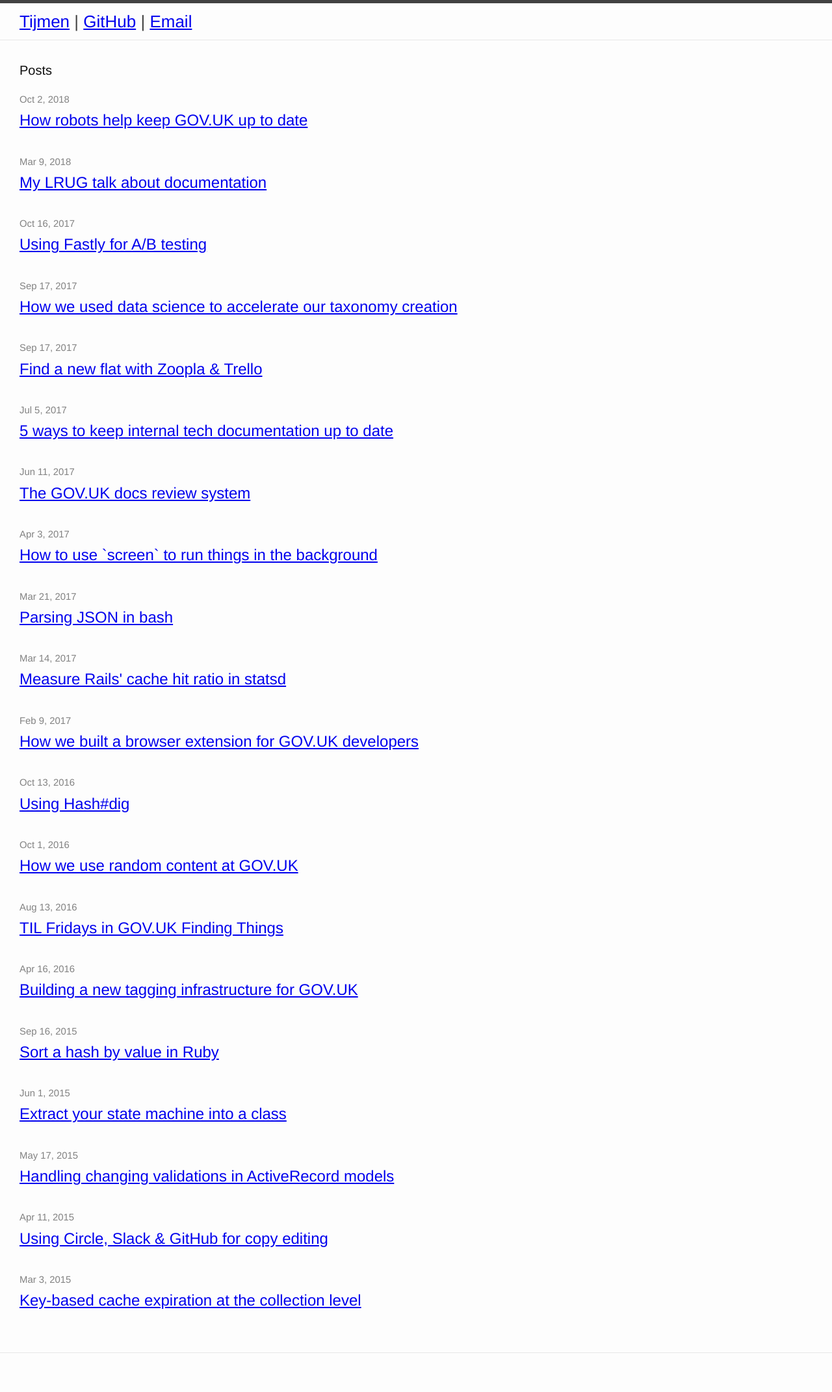
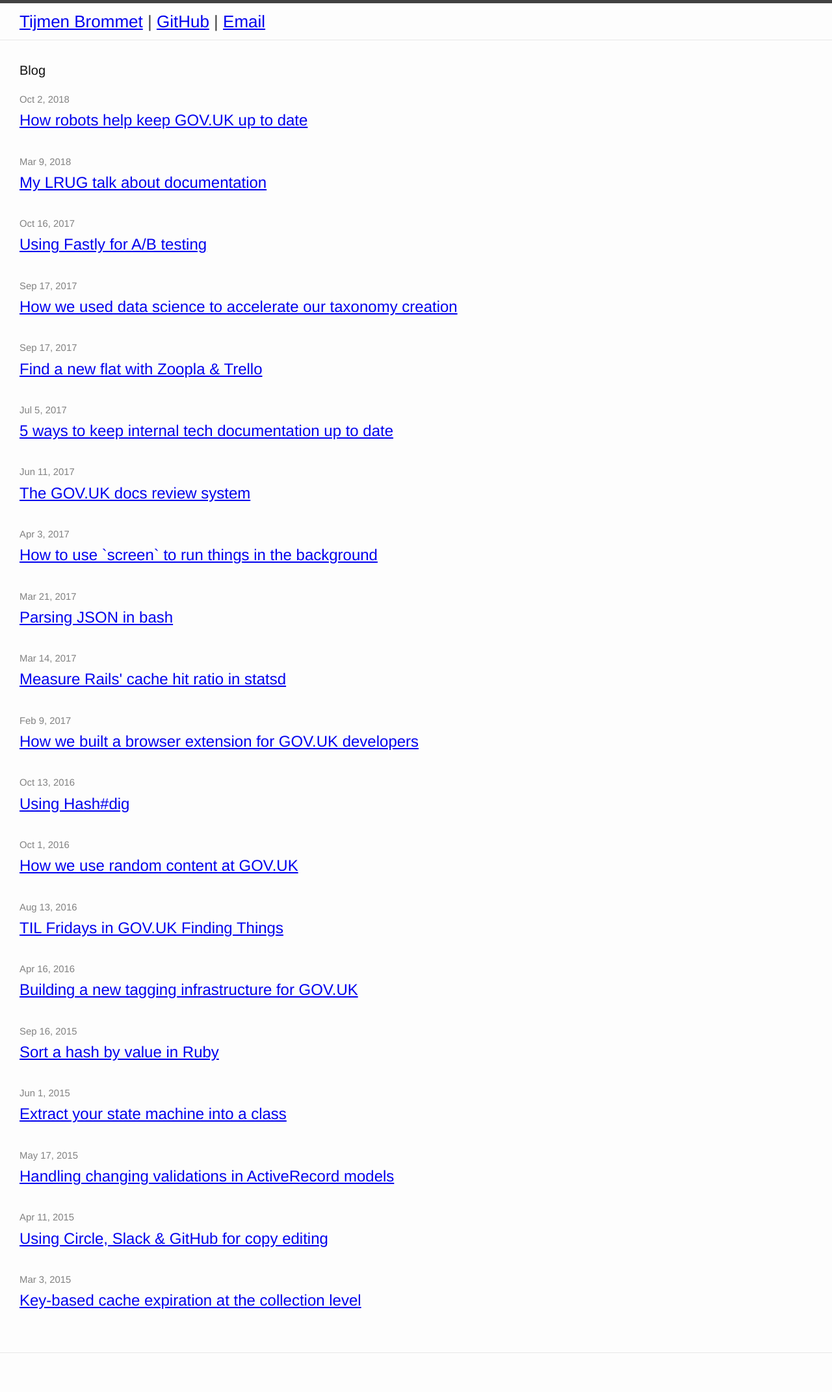
Before and after one commit to tijmenb/www.tijmen.cc, a Jekyll site: the page built from index.html, in a window 1280 px wide. Shown: the whole page at 65% size. Built offline with Jekyll 4.4.1, drawn with Linux system fonts in a browser that asks for light colours.

Commit message:
Fix heading structure

```diff
--- a/_includes/header.html
+++ b/_includes/header.html
@@ -1,7 +1,7 @@
 <header class='site-header'>
   <div class='wrapper'>
     <div class='site-title'>
-      <a href='/'>Tijmen</a> |
+      <h1><a href='/'>Tijmen Brommet</a></h1> |
       <a href='https://github.com/tijmenb'>GitHub</a> |
       <a href='mailto:tijmen@gmail.com'>Email</a>
     </div>
--- a/_sass/_layout.scss
+++ b/_sass/_layout.scss
@@ -19,6 +19,11 @@
     &,
     &:visited {
         color: $grey-color-dark;
+    }
+
+    h1 {
+      font-size: 26px;
+      display: inline;
     }
 }
 
--- a/index.html
+++ b/index.html
@@ -4,7 +4,7 @@ layout: default
 
 <div class="home">
 
-  <h1 class="page-heading">Posts</h1>
+  <h2 class="page-heading">Blog</h2>
 
   <ul class="post-list">
     {% for post in site.posts %}
```
